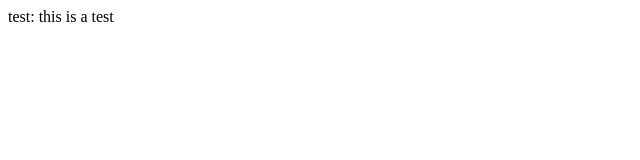
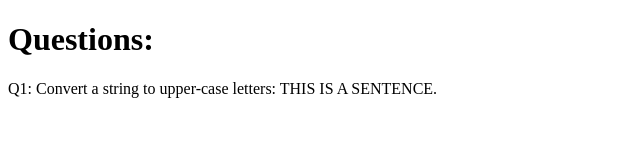
Before and after one commit to edwardtanguay/vue3second, a website: page index.html in a window 1280 px wide. Shown: the whole page, without its empty margins (0-640 px from the left). Drawn offline with nearby package versions, Linux system fonts and the light colour scheme.

Commit message:
vue3basic

```diff
--- a/index.html
+++ b/index.html
@@ -2,24 +2,26 @@
 <html lang="en">
 <head>
 	<meta charset="UTF-8">
-	<meta http-equiv="X-UA-Compatible" content="IE=edge">
-	<meta name="viewport" content="width=device-width, initial-scale=1.0">
+	<meta http-equiv="X-UA-Compatible"
+		  content="IE=edge">
+	<meta name="viewport"
+		  content="width=device-width, initial-scale=1.0">
 	<script src="https://unpkg.com/vue@next"></script>
 	<title>Vue 3.0</title>
 </head>
 <body>
-<div id="app">
-	test: {{name}}
-</div>
+	<div id="app">
+		<h1>Questions:</h1>
+		Q1: Convert a string to upper-case letters: {{q1}}
+	</div>
 	<script>
 		const App = {
 			data() {
 				return {
-					name: 'this is a test'
+					q1: 'This is a sentence.'.toUpperCase()
 				};
 			}
 		};
-
 		Vue.createApp(App).mount('#app');
 	</script>
 </body>
```
